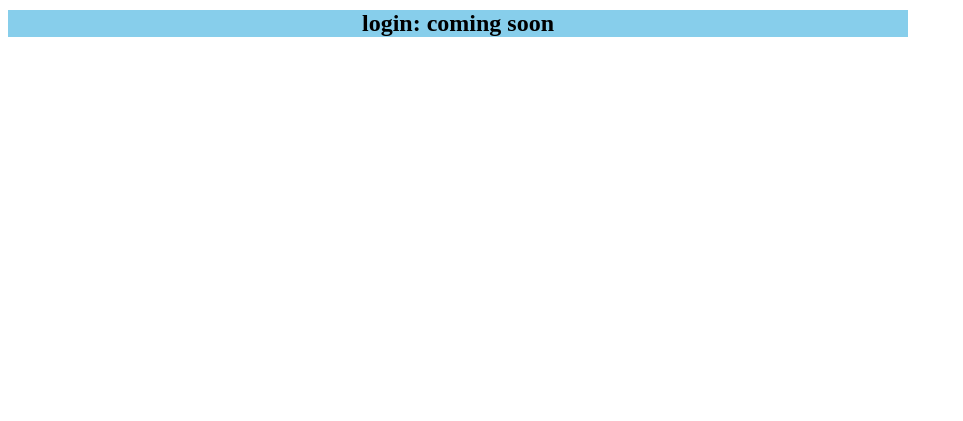
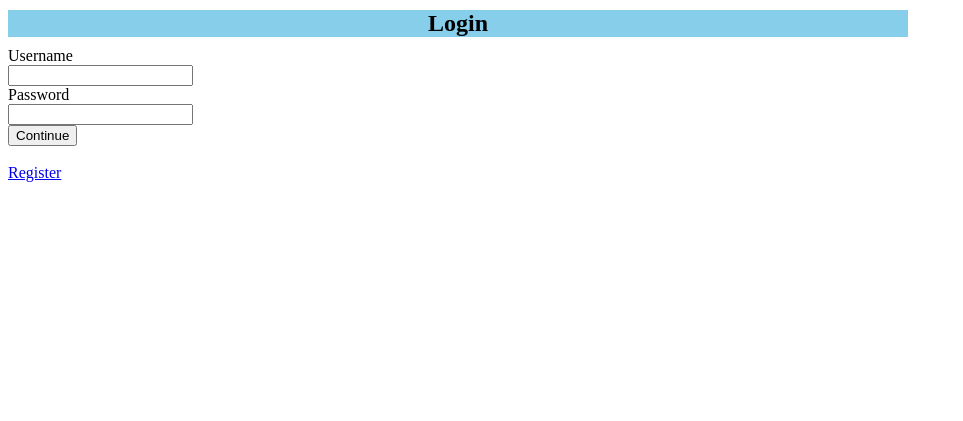
Before and after one commit to ChrisKnauer/todo, a PHP site: page / in a window 1280 px wide. Shown: the top 421 px of the page, without its empty margins (0-963 px from the left). Run offline with PHP 8.4, Linux system fonts and the light colour scheme.

Commit message:
sessions & login form
1. in initialize.php turn on sessions
2. in index.php create basic log in form. if post-request fetch username in session. redirect to list.php and display username via session.

```diff
--- a/todo/private/initialize.php
+++ b/todo/private/initialize.php
@@ -2,6 +2,9 @@
 
 // output buffering
 ob_start();
+
+// turn on sessions
+session_start();
 
 // define constants for file-paths. saves us time typing file-paths.
 define("PRIVATE_PATH", dirname(__FILE__));
--- a/todo/public/index.php
+++ b/todo/public/index.php
@@ -2,13 +2,38 @@
 
 <?php
 	require_once('../private/initialize.php');
+
+	$username = '';
+	$password = '';
+
+	if(is_post_request()) {
+		$username = $_POST['username'];
+		$password = $_POST['password'];
+
+		$_SESSION['username'] = $username;
+
+		header("Location: " . WWW_ROOT . "/list.php");
+	}
+
 	$page_title = 'Login';
-	$h2 = 'login: coming soon';
+	$h2 = 'Login';
 	include(SHARED_PATH . '/header.php');
 ?>
 
 
 <div id='content'>
+
+	<form action="<?php echo WWW_ROOT . '/index.php'?>" method="post">
+
+		Username<br>
+		<input type="text" name="username"><br>
+		Password<br>
+		<input type="password" name="password" value=""><br>
+		<input type="submit" name="submit" value="Continue">
+
+	</form><br>
+
+	<a href="<?php echo WWW_ROOT . '/register.php' ?>">Register</a>
 
 
 </div>
--- a/todo/public/list.php
+++ b/todo/public/list.php
@@ -1,6 +1,8 @@
 <?php
 // always use static strings with include/require. never dynamic!
 require_once('../private/initialize.php');
+
+$username = $_SESSION['username'];
 
 if(is_post_request()) {
 
@@ -35,11 +37,15 @@ include(SHARED_PATH . '/header.php');
 
 ?>
 
+<div class="user"> User: <?php echo $username; ?></div>
+
 <nav>
 	<a href="logout.php">Logout</a>
 </nav>
 
 <div id="content">
+
+
 
 	<?php echo display_errors($errors); ?>
 
--- a/todo/public/stylesheets/style.css
+++ b/todo/public/stylesheets/style.css
@@ -1,7 +1,7 @@
 body {
 	width: 900px;
 }
-header, nav, footer  {
+header, nav, footer, .user  {
 	width: 100%;
 	text-align: center;
 }
```
